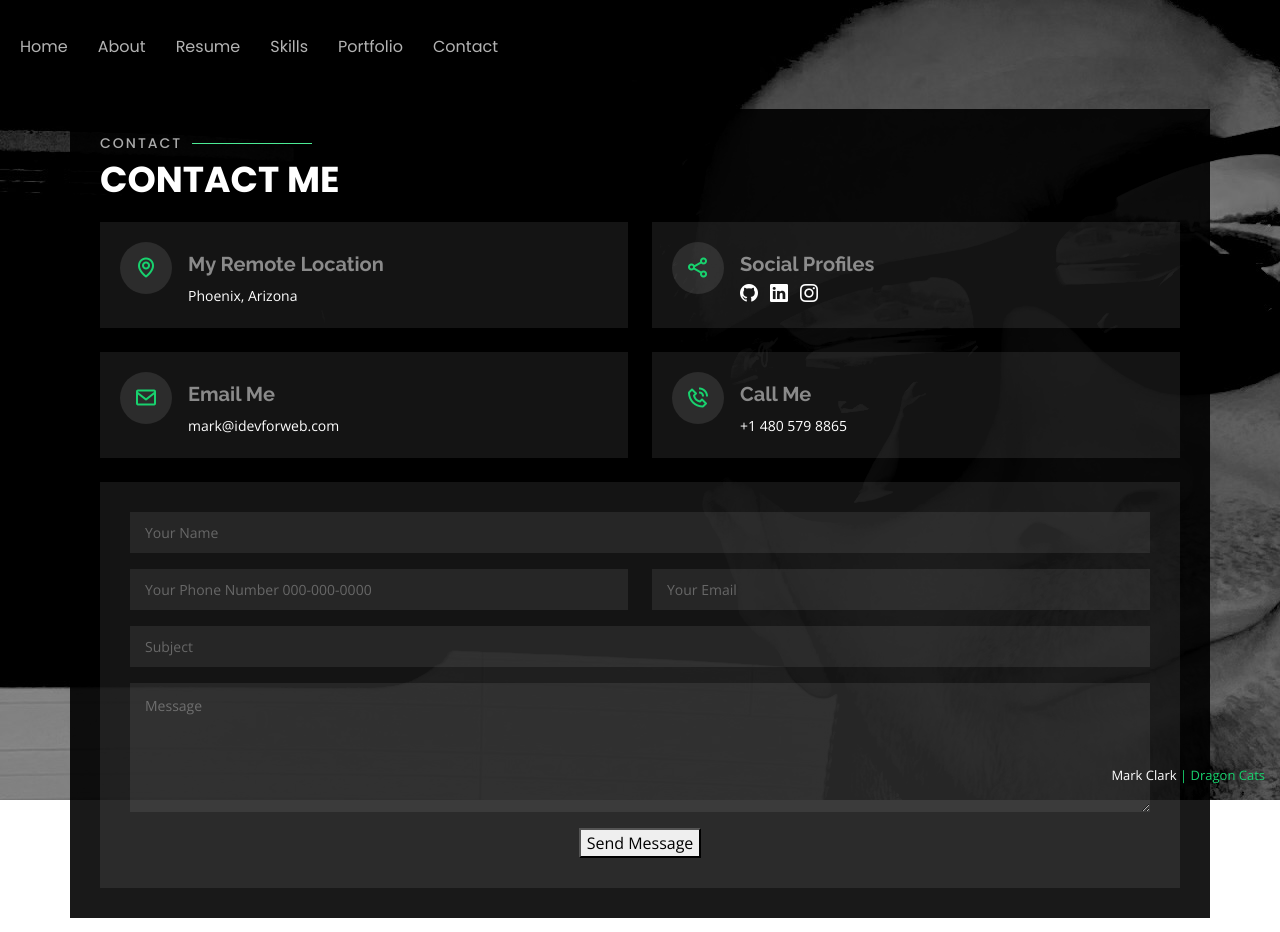
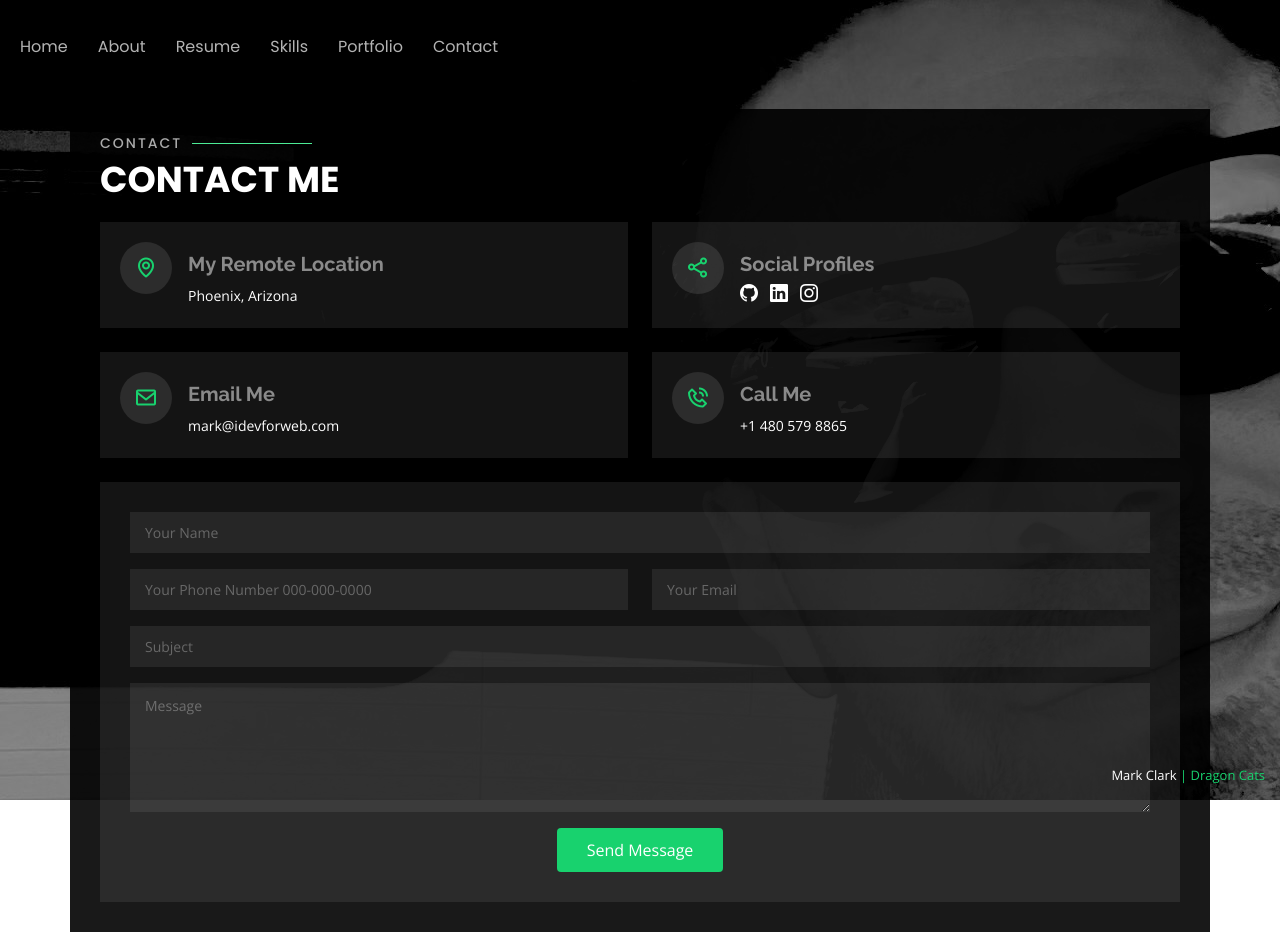
Before and after one commit to fitDizzle/eng-portfolio, a React (Create React App) app: page /contact in a window 1280 px wide. Built offline with nearby package versions, Linux system fonts and the light colour scheme.

Commit message:
fix: add type to submit button for css styling attributes.

```diff
--- a/src/components/contacts.jsx
+++ b/src/components/contacts.jsx
@@ -163,7 +163,7 @@ const Contacts = () => {
             </div>
           </div>
           <div className="text-center">
-            <button onClick={(e) => handleSubmit(e, formData)}>
+            <button className="contact" type="submit" onClick={(e) => handleSubmit(e, formData)}>
               Send Message
             </button>
           </div>
```
